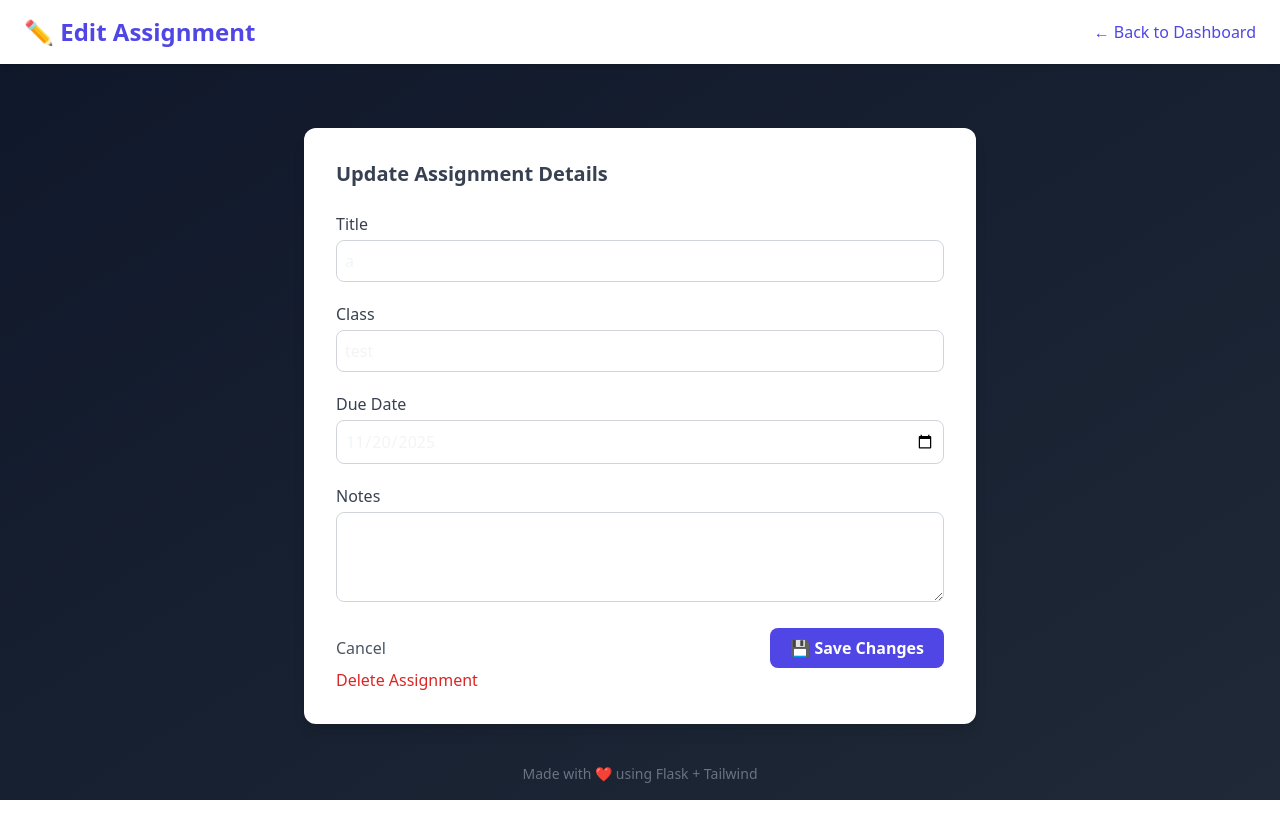
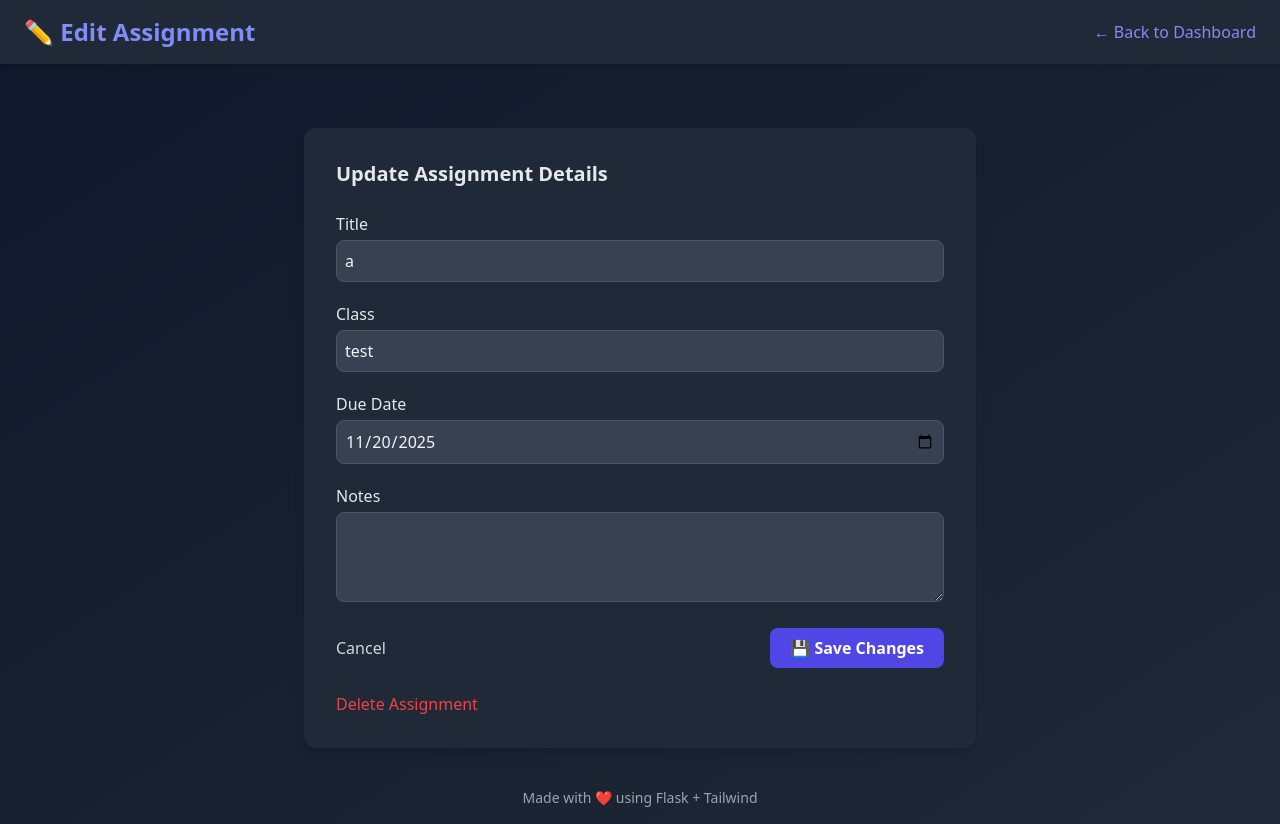
Before and after one commit to DevSpectra-bit/assignment, a Flask app: page /edit/7 in a window 1280 px wide. Before the commit the page ends 800 px from the top, so only its background shows below. Run offline with Flask 3, Linux system fonts and the light colour scheme; a user stored in the database is signed in; data comes from the database, SQL or seed files in the repository; both versions use the stored data as it was after the commit; some libraries are stand-ins or nearby versions.

Commit message:
feat: Enhance UI for assignment forms with dark mode support

```diff
--- a/templates/edit.html
+++ b/templates/edit.html
@@ -6,58 +6,81 @@
   <title>Edit Assignment</title>
   <script src="https://cdn.tailwindcss.com"></script>
 </head>
+
 <body class="{% if dark_mode %}bg-gradient-to-br from-slate-900 to-gray-800 min-h-screen flex flex-col font-sans text-gray-100{% else %}bg-gradient-to-br from-blue-50 to-indigo-100 min-h-screen flex flex-col font-sans text-gray-800{% endif %}">
 
   <!-- Header -->
-  <header class="bg-white shadow-md py-4 px-6 flex justify-between items-center">
-    <h1 class="text-2xl font-bold text-indigo-600">✏️ Edit Assignment</h1>
-    <a href="{{ url_for('index') }}" class="text-indigo-600 hover:text-indigo-800 font-medium">← Back to Dashboard</a>
+  <header class="{% if dark_mode %}bg-gray-800 text-gray-100{% else %}bg-white text-gray-800{% endif %} shadow-md py-4 px-6 flex justify-between items-center">
+    <h1 class="text-2xl font-bold text-indigo-400">✏️ Edit Assignment</h1>
+    <a href="{{ url_for('index') }}" class="text-indigo-400 hover:text-indigo-300 font-medium">← Back to Dashboard</a>
   </header>
 
   <main class="flex-1 flex justify-center items-start p-6">
-    <section class="bg-white shadow-lg rounded-xl p-8 w-full max-w-2xl mt-10">
-      <h2 class="text-xl font-semibold text-gray-700 mb-6">Update Assignment Details</h2>
+    <section class="{% if dark_mode %}bg-gray-800 text-gray-100{% else %}bg-white text-gray-800{% endif %} shadow-lg rounded-xl p-8 w-full max-w-2xl mt-10">
 
+      <h2 class="text-xl font-semibold {% if dark_mode %}text-gray-200{% else %}text-gray-700{% endif %} mb-6">
+        Update Assignment Details
+      </h2>
+
+      <!-- Form -->
       <form action="{{ url_for('edit_assignment', id=assignment['id']) }}" method="POST" class="space-y-5">
+
         <div>
-          <label class="block font-medium mb-1 text-gray-700">Title</label>
+          <label class="block font-medium mb-1 {% if dark_mode %}text-gray-200{% else %}text-gray-700{% endif %}">Title</label>
           <input type="text" name="title" value="{{ assignment['title'] }}" required
-                 class="w-full border border-gray-300 rounded-lg p-2 focus:ring focus:ring-indigo-200">
+                 class="w-full rounded-lg p-2 focus:ring focus:ring-indigo-300
+                 {% if dark_mode %}bg-gray-700 border border-gray-600 text-gray-100{% else %}bg-white border border-gray-300 text-gray-800{% endif %}">
         </div>
 
         <div>
-          <label class="block font-medium mb-1 text-gray-700">Class</label>
+          <label class="block font-medium mb-1 {% if dark_mode %}text-gray-200{% else %}text-gray-700{% endif %}">Class</label>
           <input type="text" name="class" value="{{ assignment['cl'] }}" required
-                 class="w-full border border-gray-300 rounded-lg p-2 focus:ring focus:ring-indigo-200">
+                 class="w-full rounded-lg p-2 focus:ring focus:ring-indigo-300
+                 {% if dark_mode %}bg-gray-700 border border-gray-600 text-gray-100{% else %}bg-white border border-gray-300 text-gray-800{% endif %}">
         </div>
 
         <div>
-          <label class="block font-medium mb-1 text-gray-700">Due Date</label>
+          <label class="block font-medium mb-1 {% if dark_mode %}text-gray-200{% else %}text-gray-700{% endif %}">Due Date</label>
           <input type="date" name="due_date" value="{{ assignment['due_date'] }}" required
-                 class="w-full border border-gray-300 rounded-lg p-2 focus:ring focus:ring-indigo-200">
+                 class="w-full rounded-lg p-2 focus:ring focus:ring-indigo-300
+                 {% if dark_mode %}bg-gray-700 border border-gray-600 text-gray-100{% else %}bg-white border border-gray-300 text-gray-800{% endif %}">
         </div>
 
         <div>
-          <label class="block font-medium mb-1 text-gray-700">Notes</label>
-          <textarea name="notes" rows="3" class="w-full border border-gray-300 rounded-lg p-2 focus:ring focus:ring-indigo-200">{{ assignment['notes'] }}</textarea>
+          <label class="block font-medium mb-1 {% if dark_mode %}text-gray-200{% else %}text-gray-700{% endif %}">Notes</label>
+          <textarea name="notes" rows="3"
+            class="w-full rounded-lg p-2 focus:ring focus:ring-indigo-300
+            {% if dark_mode %}bg-gray-700 border border-gray-600 text-gray-100{% else %}bg-white border border-gray-300 text-gray-800{% endif %}">{{ assignment['notes'] }}</textarea>
         </div>
 
         <div class="flex justify-between items-center mt-8">
-          <a href="{{ url_for('index') }}" class="text-gray-600 hover:text-gray-800 font-medium">Cancel</a>
-          <button type="submit" class="bg-indigo-600 text-white font-semibold py-2 px-5 rounded-lg hover:bg-indigo-700 transition">
+          <a href="{{ url_for('index') }}" class="{% if dark_mode %}text-gray-300 hover:text-gray-200{% else %}text-gray-600 hover:text-gray-800{% endif %} font-medium">
+            Cancel
+          </a>
+
+          <button type="submit"
+            class="bg-indigo-600 text-white font-semibold py-2 px-5 rounded-lg hover:bg-indigo-700 transition">
             💾 Save Changes
           </button>
         </div>
       </form>
-      <form action="{{ url_for('delete_class_link', id=assignment.id) }}" method="POST" onsubmit="return confirm('Are you sure you want to delete this assignment?')">
-          <button type="submit" class="text-red-600 font-medium hover:underline">Delete Assignment</button>
+
+      <!-- Delete -->
+      <form action="{{ url_for('delete_class_link', id=assignment.id) }}" method="POST"
+            onsubmit="return confirm('Are you sure you want to delete this assignment?')"
+            class="mt-6">
+        <button type="submit" class="text-red-500 font-medium hover:underline">
+          Delete Assignment
+        </button>
       </form>
+
     </section>
   </main>
 
   <!-- Footer -->
-  <footer class="text-center text-sm text-gray-500 py-4 mt-auto">
+  <footer class="text-center text-sm py-4 mt-auto {% if dark_mode %}text-gray-400{% else %}text-gray-500{% endif %}">
     Made with ❤️ using Flask + Tailwind
   </footer>
+
 </body>
 </html>
```
Also changed, not shown: templates/index.html (+49 -11 lines), assignments.db.
